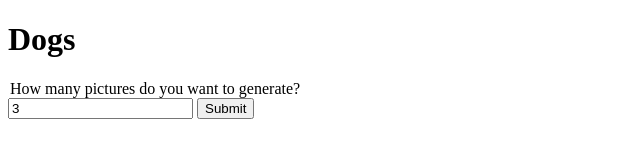
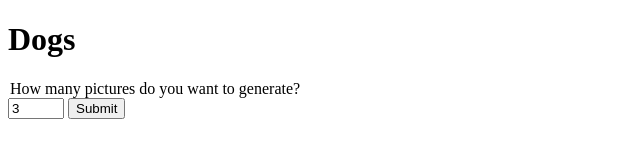
Before and after one commit to george-arnold/new-project, a plain HTML site: page index.html in a window 1280 px wide. Shown: the whole page, without its empty margins (0-640 px from the left). Drawn offline with nearby package versions, Linux system fonts and the light colour scheme.

Commit message:
changed input to number, added results.empty()

```diff
--- a/index.html
+++ b/index.html
@@ -14,7 +14,7 @@
 
         <form>
           <legend for='num-of-pics'>How many pictures do you want to generate? </legend>
-          <input id='num-of-pics' type="text" value="3" min="1" max="50">
+          <input id='num-of-pics' type="number" value="3" min="1" max="50">
           <input type="submit" >
         </form>
 
--- a/main.js
+++ b/main.js
@@ -1,6 +1,7 @@
 'use strict';
 
 function renderDogImages(response) {
+  $('.results').empty();
   for (let i=0; i<response.message.length;i++ )
   $('.results').append(`<img src="${response.message[i]}" class="results-img">`);
 }
```
